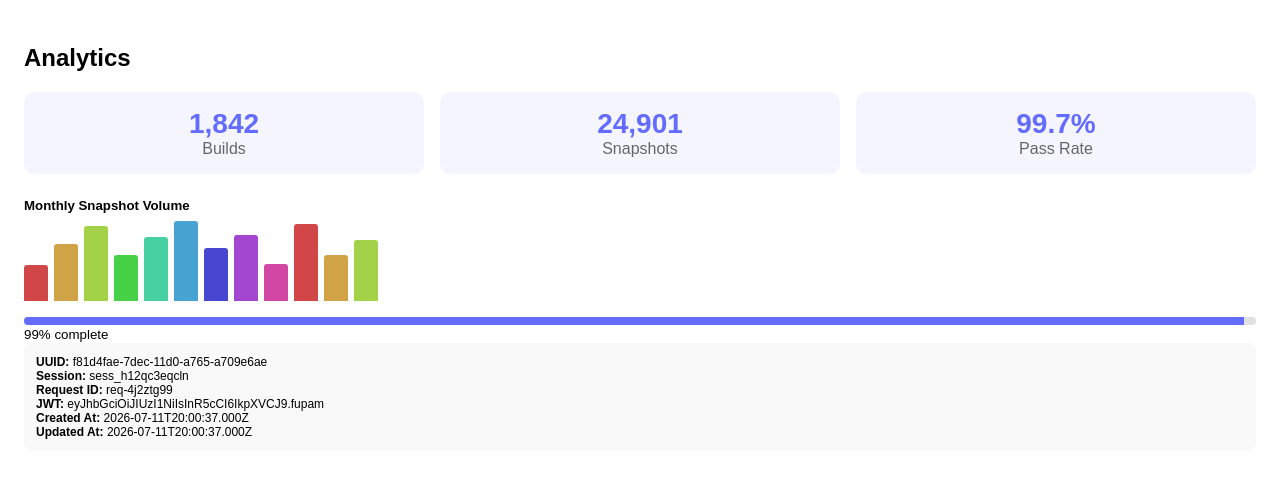
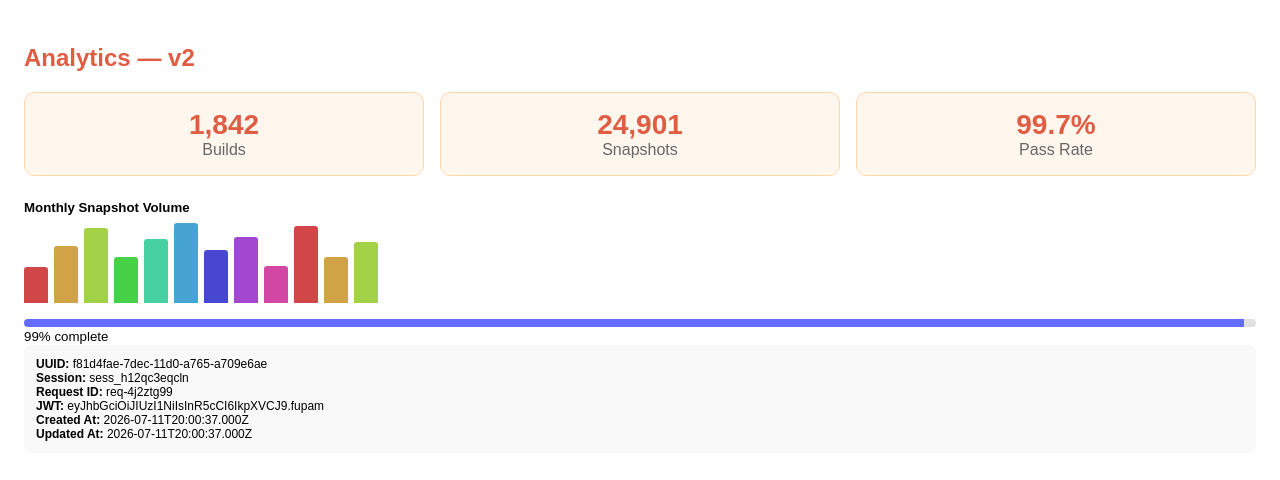
Before and after one commit to piyush241203/UVT_Testing4, a Next.js app: page /analytics in a window 1280 px wide. Shown: the top 480 px of the page. Built offline with nearby package versions, Linux system fonts and the light colour scheme.

Commit message:
UI improvements: amber theme, updated dashboard and analytics cards

```diff
--- a/app/analytics/page.tsx
+++ b/app/analytics/page.tsx
@@ -4,11 +4,11 @@ export default function AnalyticsPage() {
   const chartData = [42, 67, 89, 54, 76, 95, 63, 78, 44, 91, 55, 72];
   return (
     <div style={{ padding: '24px' }}>
-      <h2>Analytics</h2>
+      <h2 style={{ color: '#e05d44' }}>Analytics — v2</h2>
       <div style={{ display: 'grid', gridTemplateColumns: 'repeat(3, 1fr)', gap: '16px', marginBottom: '24px' }}>
         {[{ label: 'Builds', value: '1,842' }, { label: 'Snapshots', value: '24,901' }, { label: 'Pass Rate', value: '99.7%' }].map(m => (
-          <div key={m.label} style={{ padding: '16px', background: '#f5f5ff', borderRadius: '10px', textAlign: 'center' }}>
-            <div style={{ fontSize: '28px', fontWeight: 700, color: '#646cff' }}>{m.value}</div>
+          <div key={m.label} style={{ padding: '16px', background: '#fff7ed', borderRadius: '10px', textAlign: 'center', border: '1px solid #fed7aa' }}>
+            <div style={{ fontSize: '28px', fontWeight: 700, color: '#e05d44' }}>{m.value}</div>
             <div style={{ color: '#666' }}>{m.label}</div>
           </div>
         ))}
--- a/app/dashboard/page.tsx
+++ b/app/dashboard/page.tsx
@@ -4,11 +4,11 @@ import { LiveClock, CountdownTimer, DynamicTokens, CanvasAnimation, ProgressBar,
 export default function DashboardPage() {
   return (
     <div style={{ padding: '24px' }}>
-      <h2>Dashboard</h2>
+      <h2 style={{ color: '#e05d44' }}>Dashboard — v2</h2>
       <div style={{ display: 'grid', gridTemplateColumns: 'repeat(4, 1fr)', gap: '12px', marginBottom: '24px' }}>
         {[{ label: 'Builds', value: '182' }, { label: 'Passed', value: '177' }, { label: 'Failed', value: '5' }, { label: 'Snapshots', value: '9,840' }].map(m => (
-          <div key={m.label} style={{ padding: '14px', background: '#f5f5ff', borderRadius: '10px', textAlign: 'center' }}>
-            <div style={{ fontSize: '24px', fontWeight: 700, color: '#646cff' }}>{m.value}</div>
+          <div key={m.label} style={{ padding: '14px', background: '#fff7ed', borderRadius: '10px', textAlign: 'center', border: '1px solid #fed7aa' }}>
+            <div style={{ fontSize: '24px', fontWeight: 700, color: '#e05d44' }}>{m.value}</div>
             <div style={{ color: '#666', fontSize: '13px' }}>{m.label}</div>
           </div>
         ))}
```
